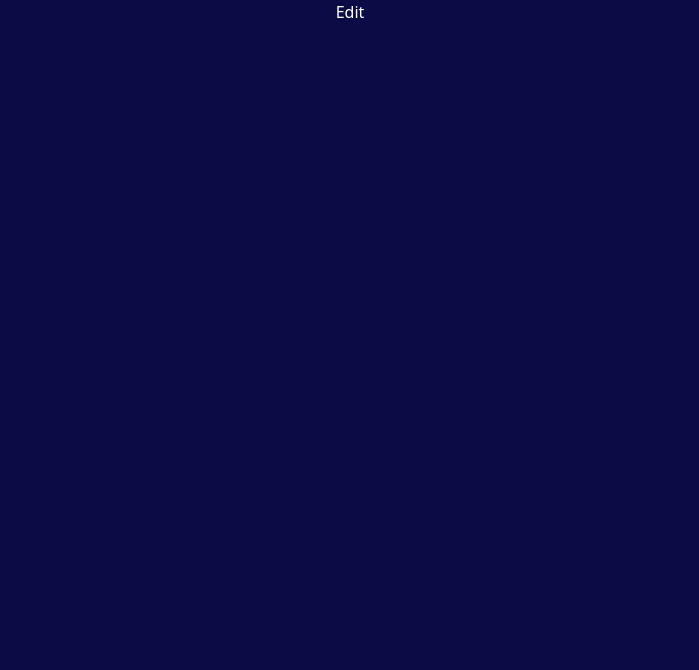
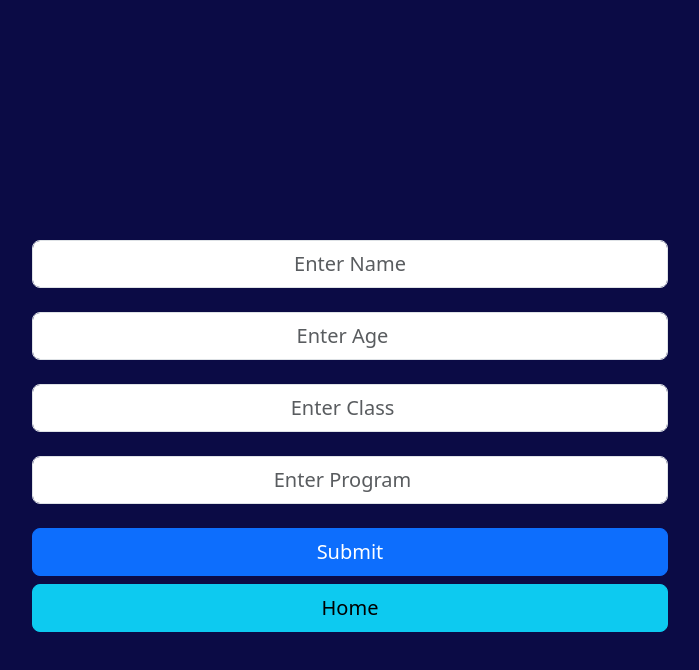
Before and after one commit to Muhammed-Moinuddin/Student-Data-Management-App, a React (Create React App) app: page /edit in a window 1280 px wide. Shown: the top 670 px of the page, without its empty margins (290-989 px from the left). Built offline with nearby package versions, Linux system fonts and the light colour scheme.

Commit message:
Commit # 3
made some small changes in the UI

```diff
--- a/src/components/Edit.js
+++ b/src/components/Edit.js
@@ -1,7 +1,37 @@
-import React from 'react'
+import React from 'react';
+import 'bootstrap/dist/css/bootstrap.css';
+import Container from 'react-bootstrap/Container';
+import Form from 'react-bootstrap/Form';
+import Col from 'react-bootstrap/esm/Col';
+import Row from 'react-bootstrap/Row';
+import Button from 'react-bootstrap/Button';
+import { Link } from 'react-router-dom';
 
 export const Edit = () => {
   return (
-    <div>Edit</div>
+    <Container>
+           <Row className="justify-content-md-center">
+            <Col>
+              <Form className='d-grid gap-2' style={{margin:'15rem'}}>
+                <Form.Group controlId='formBasicName' className='mb-3'>
+                    <Form.Control type='text' placeholder='Enter Name' size="lg"></Form.Control>
+                </Form.Group>
+                <Form.Group controlId='formBasicAge' className='mb-3'>
+                    <Form.Control type='number' placeholder='Enter Age' size="lg"></Form.Control>
+                </Form.Group>
+                <Form.Group controlId='formBasicClass' className='mb-3'>
+                    <Form.Control type='number' placeholder='Enter Class' size="lg"></Form.Control>
+                </Form.Group>
+                <Form.Group controlId='formBasicProgram' className='mb-3'>
+                    <Form.Control type='number' placeholder='Enter Program' size="lg"></Form.Control>
+                </Form.Group>
+                <Button variant="primary" type='submit' size="lg">Submit</Button>
+                <Link className="d-grid gap-2" to='/' style={{ textDecoration: 'none' }}>
+                  <Button variant='info' size='lg'>Home</Button>
+                </Link>
+              </Form>
+            </Col>
+        </Row>
+      </Container>
   )
 }
--- a/src/components/Home.css
+++ b/src/components/Home.css
@@ -5,7 +5,7 @@
 }
 
 .main-div{
-    margin: 12rem;
+    margin: 10rem;
 }
 
 .heading{
--- a/src/components/Home.js
+++ b/src/components/Home.js
@@ -17,8 +17,10 @@ export const Home = () => {
             <th>Age</th>
             <th>Class</th>
             <th>Program</th>
+            <th></th>
+            <th></th>
           </tr>
-
+          </thead>
             {
               array.map((item) => {
                 return (
@@ -28,13 +30,15 @@ export const Home = () => {
                       <td>{item.age}</td>
                       <td>{item.class}</td>
                       <td>{item.program}</td>
+                      <td><Link to='/edit'><Button variant='info'>Edit</Button></Link></td>
+                      <td><Link><Button variant='danger'>Delete</Button></Link></td>
                     </tr>
                   </tbody>
                 )
               })
             }
 
-        </thead>
+
        </Table>
        <Link className="d-grid gap-2 buttonLink" to='/create'>
             <Button variant='warning' size='lg'>Create</Button>
--- a/src/components/array.js
+++ b/src/components/array.js
@@ -1,17 +1,20 @@
 const array = [
     {
+        id: 1,
         name: "Moin",
         age: 21,
         class: "3rd Year",
         program: "BSCS"
     },
     {
+        id: 2,
         name: "Shahzaib",
         age: 22,
         class: "4th Year",
         program: "BSSE"
     },
     {
+        id: 3,
         name: "Ahsan",
         age: 21,
         class: "3rd Year",
```
